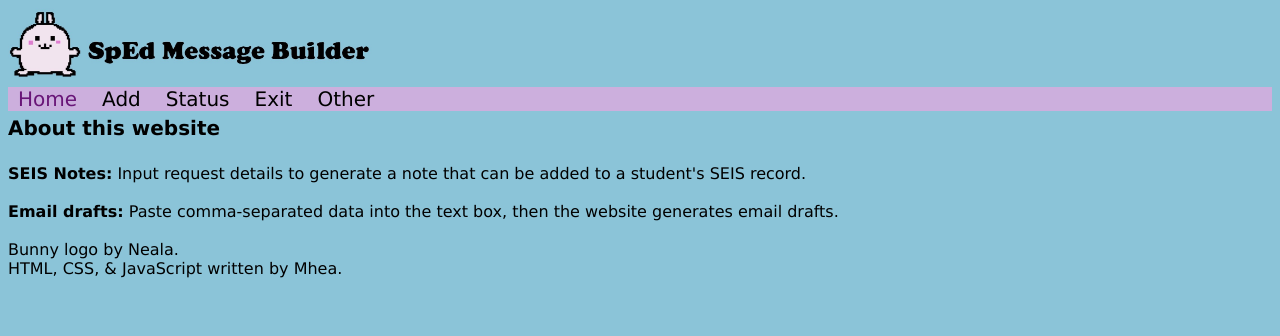
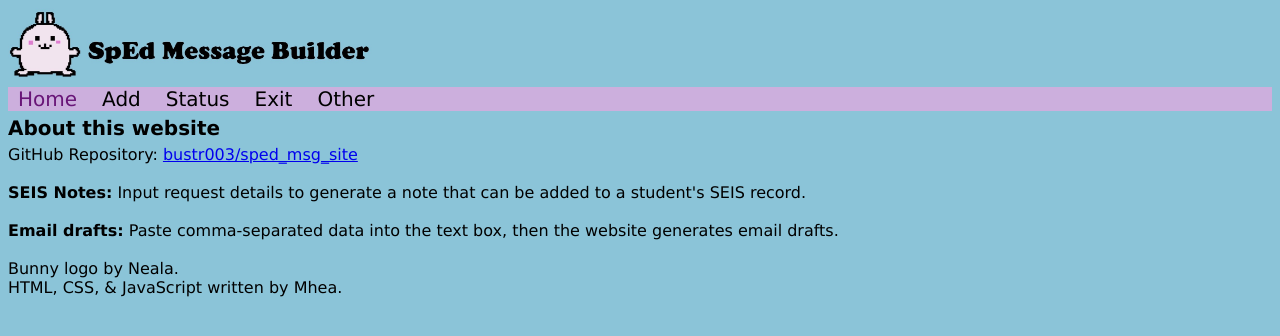
Before and after one commit to bustr003/sped_msg_site, a plain HTML site: page i_about.html in a window 1280 px wide. Drawn offline with Linux system fonts and the light colour scheme.

Commit message:
Add files via upload

```diff
--- a/i_about.html
+++ b/i_about.html
@@ -43,7 +43,10 @@
 
         <div class="body">
             <p align="left">
-                <br>
+                GitHub Repository:
+                <a href="bustr003/sped_msg_site">bustr003/sped_msg_site</a>
+
+                <br><br>
                 <b>SEIS Notes:</b> Input request details to generate a note that can be added to a student's SEIS record.
 
                 <br><br>
```
